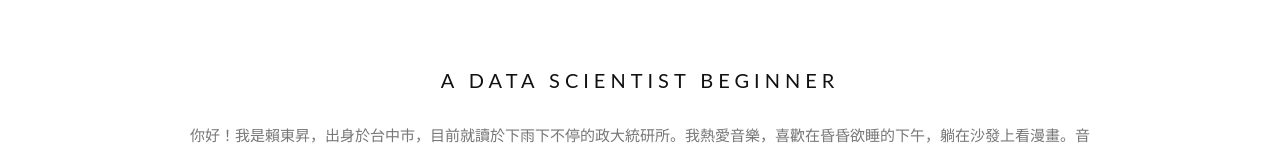
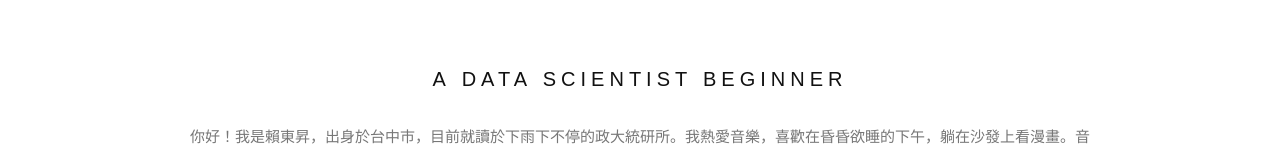
Before and after one commit to hyades910739/mainpage, a plain HTML site: page index.html in a window 1280 px wide. Shown: the part 802-952 px from the top of the page. Drawn offline with nearby package versions, Linux system fonts and the light colour scheme; a web font is replaced by a local one.

Commit message:
add font

```diff
--- a/index.html
+++ b/index.html
@@ -87,6 +87,9 @@ h3 {
   text-transform: uppercase;
   font: 20px "Lato", sans-serif;
   color: #111;
+}
+h3,h4,p {
+  font-family: 'Noto Sans Kannada', sans-serif;
 }
 
 .word_container {
```
